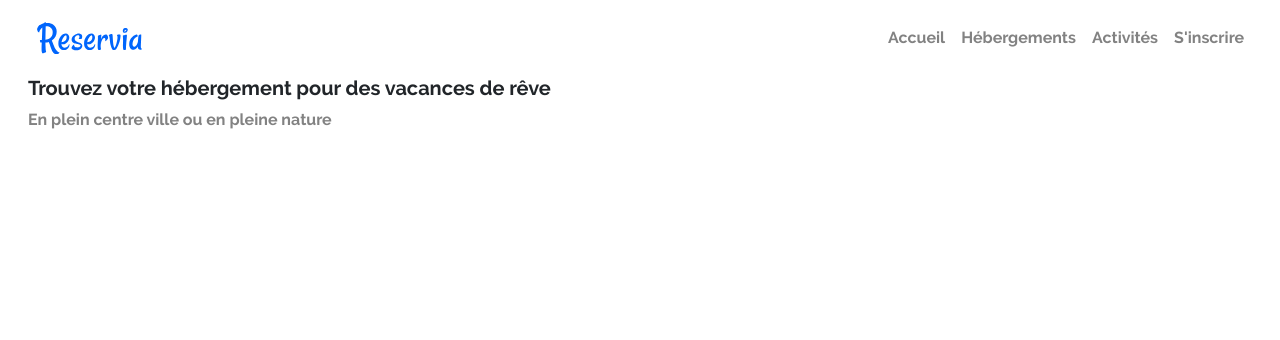
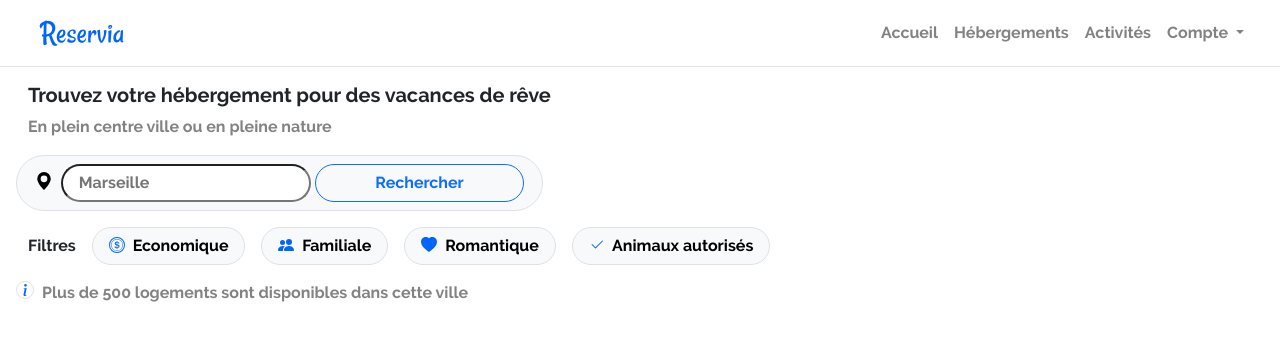
Before and after one commit to DaSilvaChristophe/ReserviaV2, a plain HTML site: page frontend/index.html in a window 1280 px wide. Drawn offline with nearby package versions, Linux system fonts and the light colour scheme.

Commit message:
Header & Main (section presentation) - HTML/CSS/JS

```diff
--- a/frontend/index.html
+++ b/frontend/index.html
@@ -10,16 +10,16 @@
 </head>
 <body>
     <header>
-        <nav class="navbar navbar-expand-sm navbar-light bg-white">
+        <nav class="navbar navbar-expand-sm navbar-light bg-white border-bottom">
             <div class="container-fluid">
                 <a class="navbar-brand" href="#">
-                    <img src="./img/logo/Reservia.svg" alt="logo Réservia" class="ps-3" width="140" height="50">
+                    <img src="./img/logo/Reservia.svg" alt="logo Réservia" width="140" height="40">
                 </a>
                 <button class="navbar-toggler" type="button" data-bs-toggle="collapse" data-bs-target="#navbarNav" aria-controls="navbarNav" aria-expanded="false" aria-label="Toggle navigation">
                     <span class="navbar-toggler-icon"></span>
                 </button>
                 <div class="collapse navbar-collapse d-sm-flex justify-content-end pe-3" id="navbarNav">
-                    <ul class="navbar-nav">
+                    <ul class="navbar-nav d-sm-flex align-items-start">
                         <li class="nav-item px-2">
                             <a class="nav-hover text-decoration-none" aria-current="page" href="#">Accueil</a>
                         </li>
@@ -29,8 +29,8 @@
                         <li class="nav-item px-2">
                             <a class="nav-hover text-decoration-none" href="#activités">Activités</a>
                         </li>
-                    <li class="nav-item px-2">
-                        <a class="nav-hover text-decoration-none" href="login.html">S'inscrire</a>
+                        <li id="dropdown" class="nav-item dropdown px-2">
+
                         </li>
                     </ul>
                 </div>
@@ -38,14 +38,57 @@
         </nav>
     </header>
     <main>
-        <section class="container-fluid">
+        <section class="presentation container-fluid mt-3">
             <div class="row ps-3">
-                <h1 class="h5">Trouvez votre hébergement pour des vacances de rêve</h1>
+                <h1 class="h5 w-75">Trouvez votre hébergement pour des vacances de rêve</h1>
                 <p class="text-grey">En plein centre ville ou en pleine nature</p>
             </div>
-            <div class="row"></div>
-            <div class="row"></div>
-            <div class="row"></div>
+            <div class="row d-flex justify-content-start ps-3 ">
+                <div class="col-md-5 col-sm-7 py-2 bg-light border rounded-pill d-flex justify-content-center respons-input">
+                    <svg xmlns="http://www.w3.org/2000/svg" width="18" height="18" fill="black" class="bi bi-geo-alt-fill mt-2 me-2" viewBox="0 0 16 16">
+                        <path d="M8 16s6-5.686 6-10A6 6 0 0 0 2 6c0 4.314 6 10 6 10zm0-7a3 3 0 1 1 0-6 3 3 0 0 1 0 6z"/>
+                    </svg>
+                    <input class="col-6 no-outline rounded-pill py-1 ps-3 me-1" type="search" name="" id="" placeholder="Marseille">
+                    <input class="col-5 btn btn-outline-primary border-none rounded-pill" type="submit" value="Rechercher">
+                </div>
+            </div>
+            <div class="row mt-3 ps-3">
+                <div class="col-10 d-lg-flex justify-content-start align-items-center">
+                    <p class="pe-3">Filtres</p>
+                    <p class="btn btn-light border rounded-pill me-3 px-3">
+                        <svg xmlns="http://www.w3.org/2000/svg" width="16" height="16" fill="#0065fc" class="bi bi-coin mb-1 me-1" viewBox="0 0 16 16">
+                            <path d="M5.5 9.511c.076.954.83 1.697 2.182 1.785V12h.6v-.709c1.4-.098 2.218-.846 2.218-1.932 0-.987-.626-1.496-1.745-1.76l-.473-.112V5.57c.6.068.982.396 1.074.85h1.052c-.076-.919-.864-1.638-2.126-1.716V4h-.6v.719c-1.195.117-2.01.836-2.01 1.853 0 .9.606 1.472 1.613 1.707l.397.098v2.034c-.615-.093-1.022-.43-1.114-.9H5.5zm2.177-2.166c-.59-.137-.91-.416-.91-.836 0-.47.345-.822.915-.925v1.76h-.005zm.692 1.193c.717.166 1.048.435 1.048.91 0 .542-.412.914-1.135.982V8.518l.087.02z"/>
+                            <path d="M8 15A7 7 0 1 1 8 1a7 7 0 0 1 0 14zm0 1A8 8 0 1 0 8 0a8 8 0 0 0 0 16z"/>
+                            <path d="M8 13.5a5.5 5.5 0 1 1 0-11 5.5 5.5 0 0 1 0 11zm0 .5A6 6 0 1 0 8 2a6 6 0 0 0 0 12z"/>
+                          </svg>
+                    Economique</p>
+                    <p class="btn btn-light border rounded-pill me-3 px-3">
+                        <svg xmlns="http://www.w3.org/2000/svg" width="16" height="16" fill="#0065fc" class="bi bi-people-fill mb-1 me-1" viewBox="0 0 16 16">
+                            <path d="M7 14s-1 0-1-1 1-4 5-4 5 3 5 4-1 1-1 1H7zm4-6a3 3 0 1 0 0-6 3 3 0 0 0 0 6z"/>
+                            <path fill-rule="evenodd" d="M5.216 14A2.238 2.238 0 0 1 5 13c0-1.355.68-2.75 1.936-3.72A6.325 6.325 0 0 0 5 9c-4 0-5 3-5 4s1 1 1 1h4.216z"/>
+                            <path d="M4.5 8a2.5 2.5 0 1 0 0-5 2.5 2.5 0 0 0 0 5z"/>
+                          </svg>
+                    Familiale</p>
+                    <p class="btn btn-light border rounded-pill me-3 px-3">
+                        <svg xmlns="http://www.w3.org/2000/svg" width="16" height="16" fill="#0065fc" class="bi bi-heart-fill mb-1 me-1" viewBox="0 0 16 16">
+                            <path fill-rule="evenodd" d="M8 1.314C12.438-3.248 23.534 4.735 8 15-7.534 4.736 3.562-3.248 8 1.314z"/>
+                          </svg>
+                    Romantique</p>
+                    <p class="btn btn-light border rounded-pill me-3 px-3">
+                        <svg xmlns="http://www.w3.org/2000/svg" width="16" height="16" fill="#0065fc" class="bi bi-check2 mb-1 me-1" viewBox="0 0 16 16">
+                            <path d="M13.854 3.646a.5.5 0 0 1 0 .708l-7 7a.5.5 0 0 1-.708 0l-3.5-3.5a.5.5 0 1 1 .708-.708L6.5 10.293l6.646-6.647a.5.5 0 0 1 .708 0z"/>
+                          </svg>
+                    Animaux autorisés</p>
+                </div>
+            </div>
+            <div class="row">
+                <div class="d-flex ps-3">
+                    <svg xmlns="http://www.w3.org/2000/svg" width="18" height="18" fill="#0065fc" class="bi bi-info-lg border rounded-circle" viewBox="0 0 16 16">
+                        <path d="m9.708 6.075-3.024.379-.108.502.595.108c.387.093.464.232.38.619l-.975 4.577c-.255 1.183.14 1.74 1.067 1.74.72 0 1.554-.332 1.933-.789l.116-.549c-.263.232-.65.325-.905.325-.363 0-.494-.255-.402-.704l1.323-6.208Zm.091-2.755a1.32 1.32 0 1 1-2.64 0 1.32 1.32 0 0 1 2.64 0Z"/>
+                    </svg>
+                    <p class="w-75 ps-2 text-grey">Plus de 500 logements sont disponibles dans cette ville</p>
+                </div>
+            </div>
         </section>
         <section id="hébergements">
             <h2></h2>
@@ -57,8 +100,8 @@
     <footer>
 
     </footer>
-    <script src="./index.js"></script>
+
+    <script src="./js/index.js"></script>
     <script src="https://cdn.jsdelivr.net/npm/bootstrap@5.1.3/dist/js/bootstrap.bundle.min.js" integrity="sha384-ka7Sk0Gln4gmtz2MlQnikT1wXgYsOg+OMhuP+IlRH9sENBO0LRn5q+8nbTov4+1p" crossorigin="anonymous"></script>
-
 </body>
 </html>
--- a/frontend/js/index.js
+++ b/frontend/js/index.js
@@ -0,0 +1,19 @@
+function featureConnectInscript() {
+
+    const dropdown = document.getElementById("dropdown");
+
+    let connectInscript = [];
+
+        connectInscript = connectInscript +
+        `<a class="nav-hover dropdown-toggle text-decoration-none" href="#" id="navbarDropdownMenuLink" role="button" data-bs-toggle="dropdown" aria-expanded="false">
+        Compte
+        </a>
+        <ul class="dropdown-menu text-grey border-0" aria-labelledby="navbarDropdownMenuLink">
+        <li><a class="dropdown-item text-grey" href="login.html">Connexion</a></li>
+        <li><a class="dropdown-item text-grey" href="inscription.html">Inscription</a></li>
+        </ul>`;
+
+        dropdown.innerHTML = connectInscript;
+};
+
+featureConnectInscript()
--- a/frontend/style.css
+++ b/frontend/style.css
@@ -34,3 +34,25 @@ body {
     color: #0065fc;
     border-bottom: 2px solid #0065fc;
 };
+
+/* MAIN SECTION PRESENTATION */
+
+input {
+    border-top-style: hidden;
+    border-right-style: hidden;
+    border-left-style: hidden;
+    border-bottom-style: groove;
+    background-color: #eee;
+}
+
+.no-outline:focus {
+    outline: none;
+}
+
+/* MEDIA QUERIES */
+
+@media all and (max-width: 576px) {
+    .respons-input{
+        width: 75%;
+    }
+}
```
Also changed, not shown: README.md. Lines whose indentation alone changed are shown as unchanged.
